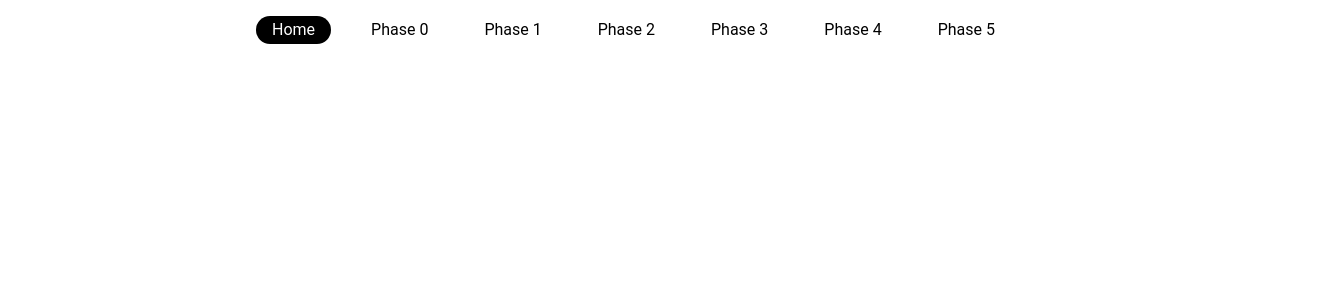
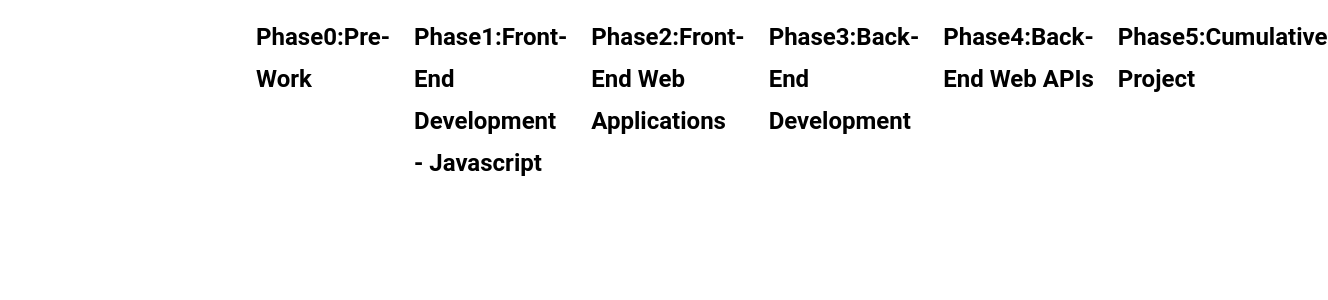
Before and after one commit to Mbp-max/project2, a React (Create React App) app: page / in a window 1280 px wide. Shown: the top 300 px of the page, 1328 px wide, since content can reach past the window. Built offline with nearby package versions, Linux system fonts and the light colour scheme; data requests are answered from the project's data file.

Commit message:
setup clickable phase

```diff
--- a/db.json
+++ b/db.json
@@ -1,13 +1,12 @@
 {
-    "projects":
-    [
+    "projects":[
     {
         "id": 0,
-        "phase": "0",
+        "Phase": "0",
         "name": "Pre-Work",
-        "description": "",
-        "videos":{},
-        "feedback":
+        "Description": "",
+        "videos":"",
+        "Feedback":
         {
             "username": "",
             "content": ""
@@ -15,11 +14,11 @@
     },
     {
         "id": 1,
-        "phase": "1",
+        "Phase": "1",
         "name": "Front-End Development - Javascript",
-        "description": "After diving into the fundamentals of programming, students get comfortable with JavaScript basics, interacting with the DOM, and event listeners",
+        "Description": "After diving into the fundamentals of programming, students get comfortable with JavaScript basics, interacting with the DOM, and event listeners",
         "videos":{},
-        "feedback":
+        "Feedback":
         {
             "username": "",
             "content": ""
--- a/src/App.js
+++ b/src/App.js
@@ -6,13 +6,14 @@ import {React, useState, useEffect} from 'react';
 function App() {
   const [phases, setPhases] = useState({})
 
-  useEffect(getPhases,[])
 
-  function getPhases(){
+  function fetchPhases(){
     fetch("http://localhost:3000/projects")
     .then(response => response.json())
     .then(data => setPhases(data))
   }
+  useEffect(fetchPhases,[])
+
   return (
     <div className="App">
       <Header phases={phases}/>
--- a/src/components/Header.js
+++ b/src/components/Header.js
@@ -1,26 +1,25 @@
-import React from 'react';
+import React,{useState,useEffect} from 'react';
 import Phase from './Phase'
 
 
-function Header({handleClick, phases}){
-    console.log(phases)
-    const renderPhases = () => {
-        phases.map(phase => <Phase id={phase.id} phase={phase.phase} name={phase.name} description={phase.description} video={phase.video} feedback={phase.feedback}/>)
-    }
-    return( <>
-    <header class="header sticky sticky--top js-header">
+function Header(props){
+  // useEffect(setPhases(props.phases),[])
+  const data = Array.from(props.phases)
 
-  <div class="grid">
+  const phasesList = data.map((phase,key) => <Phase phase={phase} key={key}/>)
 
-    <nav class="navigation">
-      <ul class="navigation__list navigation__list--inline">
-        <li class="navigation__item"><a href="#" class="navigation__link navigation__link--is-active">Home</a></li>
-        <li class="navigation__item"><a href="#" class="navigation__link" >Phase 0</a></li>
-        <li class="navigation__item"><a href="#" class="navigation__link">Phase 1</a></li>
-        <li class="navigation__item"><a href="#" class="navigation__link">Phase 2</a></li>
-        <li class="navigation__item"><a href="#" class="navigation__link">Phase 3</a></li>
-        <li class="navigation__item"><a href="#" class="navigation__link">Phase 4</a></li>
-        <li class="navigation__item"><a href="#" class="navigation__link">Phase 5</a></li>
+
+
+
+  return(
+    <>
+    <header className="header sticky sticky--top js-header">
+
+  <div className="grid">
+
+    <nav className="navigation">
+      <ul className="navigation__list navigation__list--inline">
+        {phasesList}
       </ul>
     </nav>
 
@@ -28,10 +27,9 @@ function Header({handleClick, phases}){
 
 </header>
 
-<main class="main">
+<main className="main">
 
-  <div class="grid">
-  {renderPhases}
+  <div className="grid">
   </div>
 
 </main>
--- a/src/components/Phase.js
+++ b/src/components/Phase.js
@@ -1,14 +1,23 @@
+import React,{useState} from "react"
+function Phase(props){
+    const [show,setShow]=useState(false)
+ const {id,name,Description,Phase,Feedback:{username,content},videos}=props.phase
 
-function Phase({phase, id, name, video, description, feedback}){
-    console.log(phase);
+ function handleChange() {
+    setShow(!show)
+    console.log("s")
+}
+
     return(
     <>
-    <h1>{name} </h1>
-    <div>
-        {description}
-    </div>
-        <div>videos</div>
-    <div>{feedback}</div>
-    </>)
+    <h1 onClick={handleChange}>Phase{id}:{name}</h1>
+        {show ? <div>
+    <div>{Description}</div>
+    <br></br>
+    <div>videos</div>
+    <div>{username}:{content}</div> </div>: null }
+
+    </>
+    )
 }
 export default Phase
```
